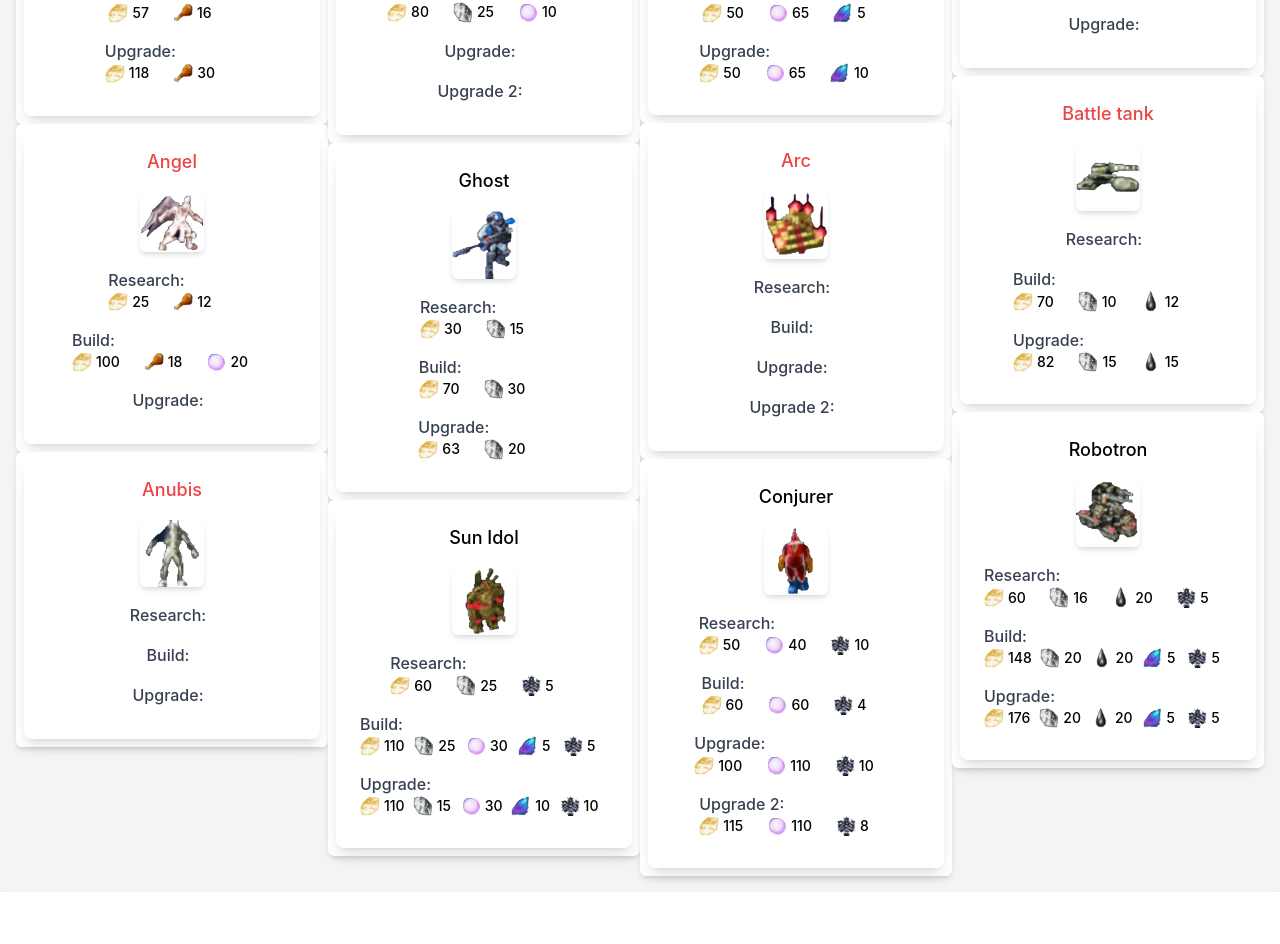
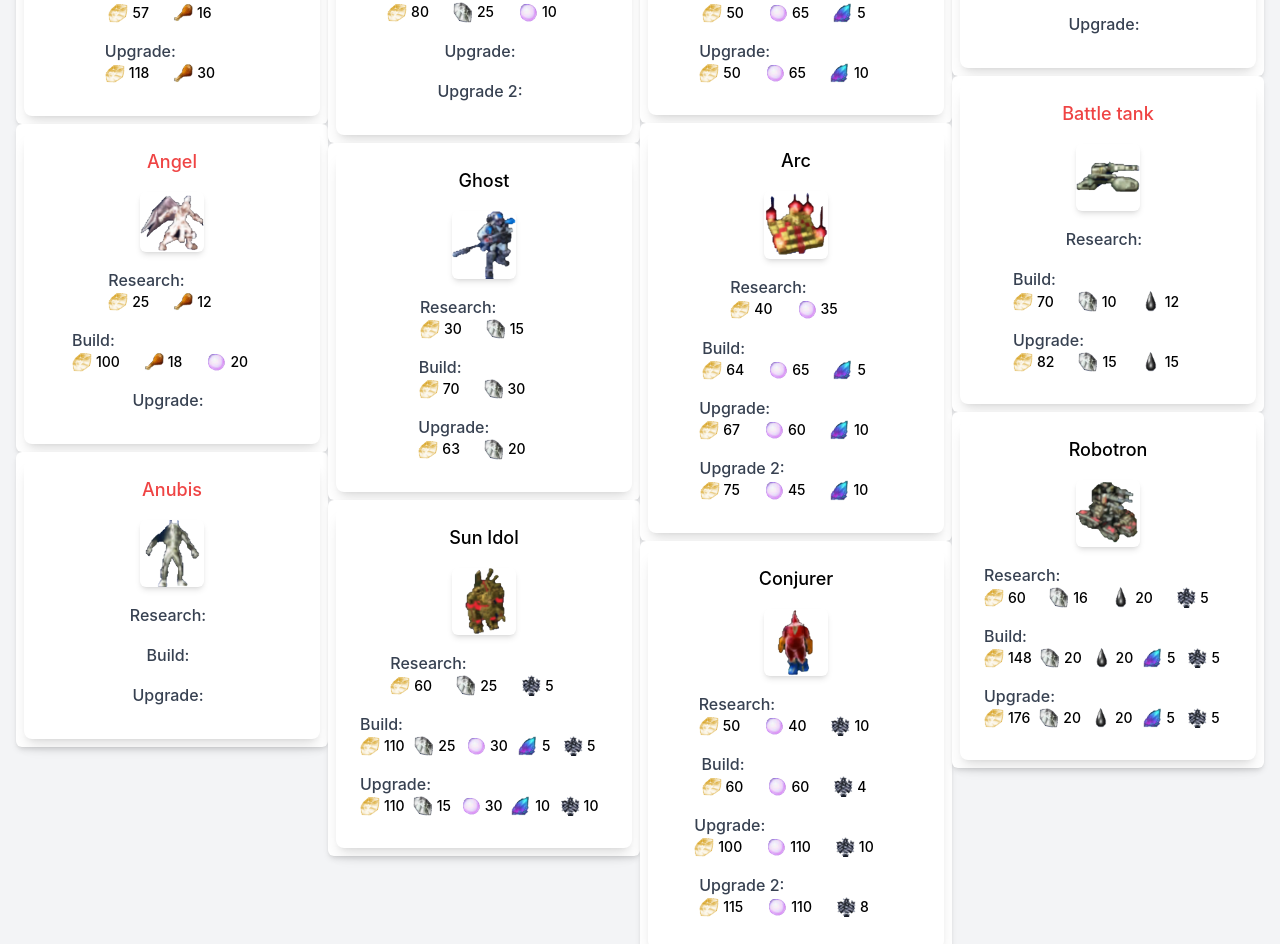
Before and after one commit to Jofke9/mam-overview, a React (Create React App) app: page / in a window 1280 px wide. Shown: the part 868-1812 px from the top of the page. Before the commit the page ends 1760 px from the top, so only its background shows below. Built offline with nearby package versions, Linux system fonts and the light colour scheme.

Commit message:
add: extra troop info

```diff
--- a/src/components/Builder.jsx
+++ b/src/components/Builder.jsx
@@ -146,13 +146,13 @@ export default function Builder() {
                 {
                     name: "Arc",
                     img: "../images/units/BaseUnits/arc.png",
-                    cost: { gold: 0, food: 0, metal: 0, mana: 0, oil: 0, crystal: 0, subdolak: 0 },
+                    cost: { gold: 64, food: 0, metal: 0, mana: 65, oil: 0, crystal: 5, subdolak: 0 },
                     upgradeCosts: [
-                        { gold: 0, food: 0, metal: 0, mana: 0, oil: 0, crystal: 0, subdolak: 0 },
-                        { gold: 0, food: 0, metal: 0, mana: 0, oil: 0, crystal: 0, subdolak: 0 }
+                        { gold: 67, food: 0, metal: 0, mana: 60, oil: 0, crystal: 10, subdolak: 0 },
+                        { gold: 75, food: 0, metal: 0, mana: 45, oil: 0, crystal: 10, subdolak: 0 }
                     ],
-                    researchCost: { gold: 0, food: 0, metal: 0, mana: 0, oil: 0, crystal: 0, subdolak: 0 },
-                    needsCheck: true
+                    researchCost: { gold: 40, food: 0, metal: 0, mana: 35, oil: 0, crystal: 0, subdolak: 0 },
+                    needsCheck: false
                 },
                 {
                     name: "Conjurer",
```
